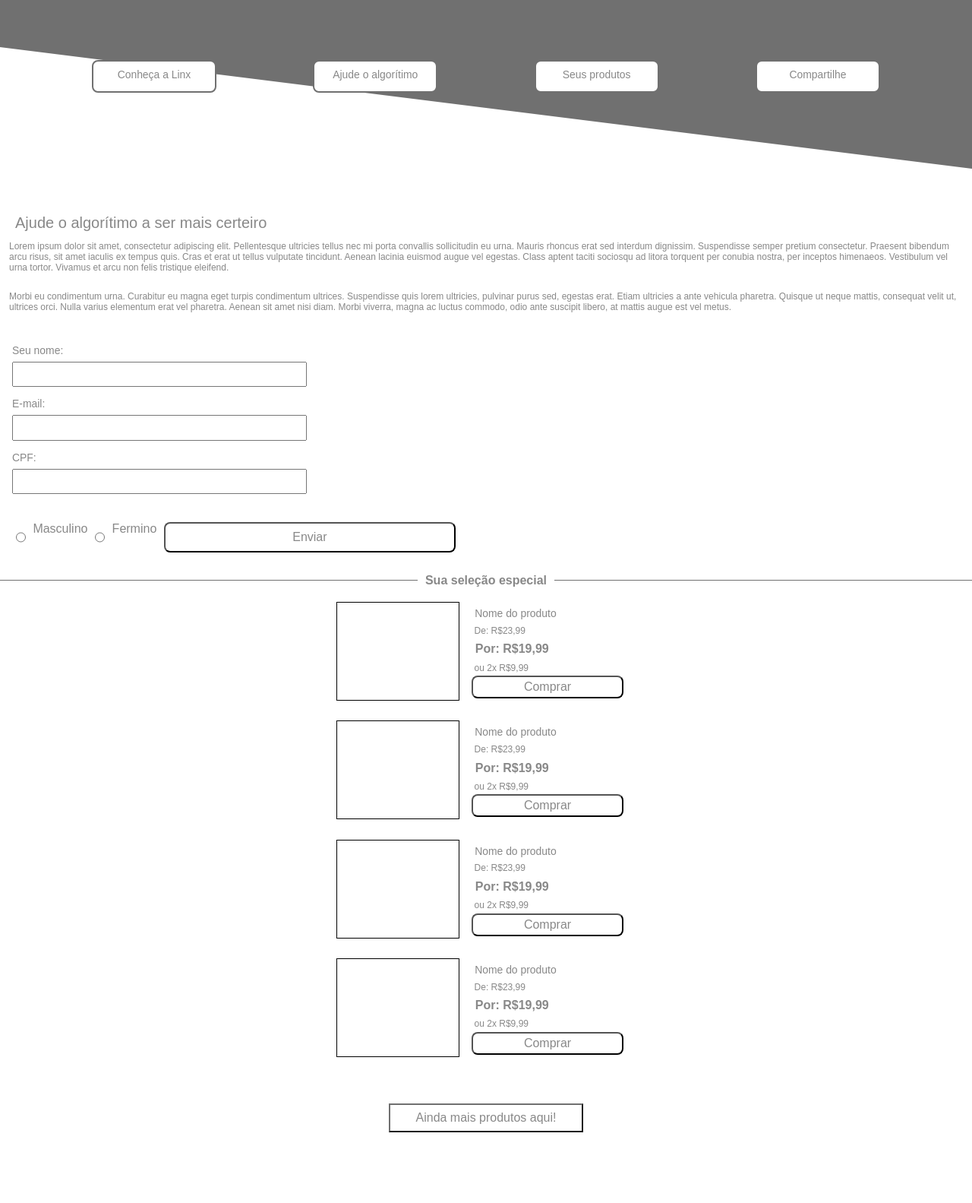
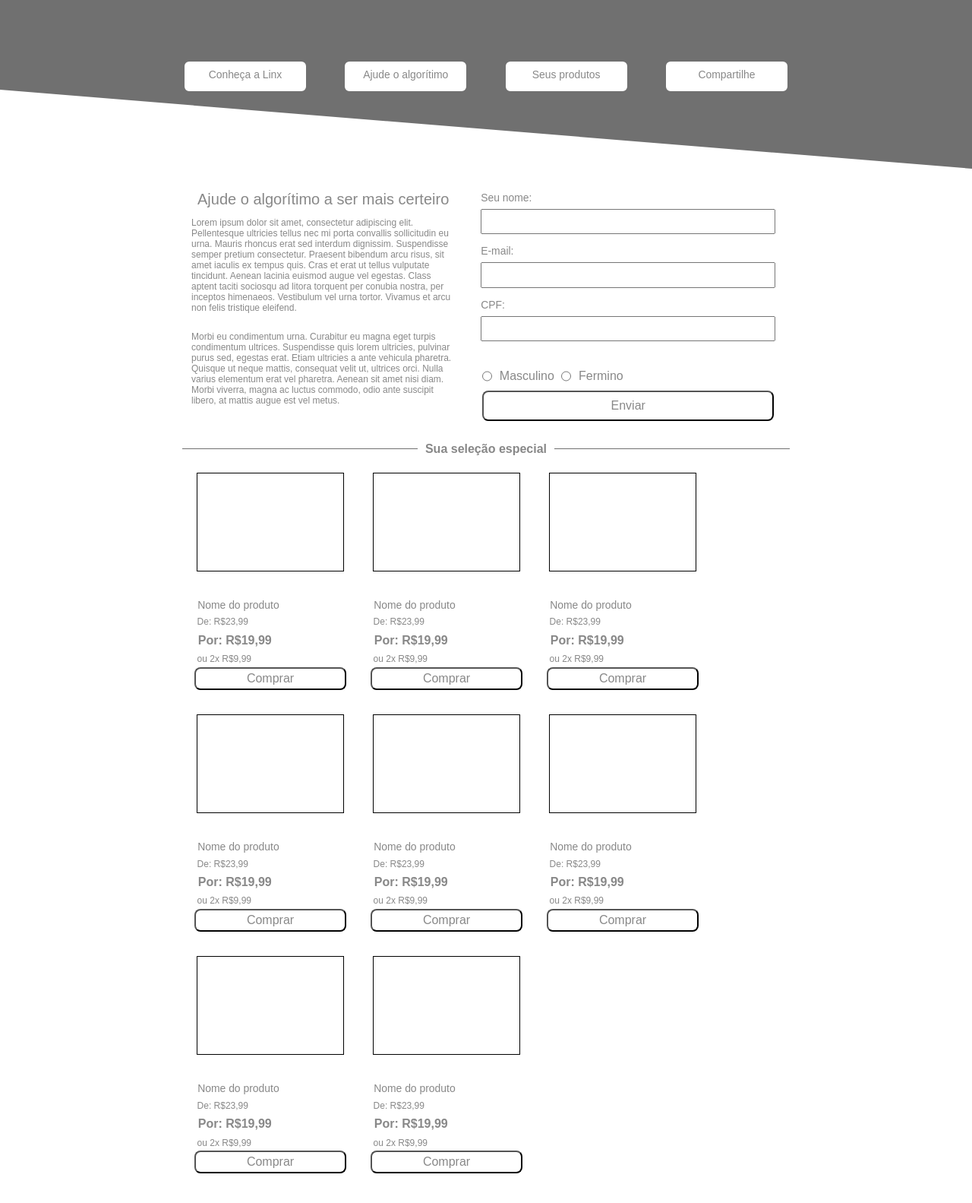
Before and after one commit to jeffersonssoares/html-and-css-challenge, a plain HTML site: page index.html in a window 1280 px wide. Shown: the part 178-1761 px from the top of the page at 76% size. Drawn offline with Linux system fonts and the light colour scheme.

Commit message:
layout desktop

```diff
--- /dev/null
+++ b/CSS/mediaqueries.css
@@ -0,0 +1,84 @@
+*{
+    margin: 0;
+    padding: 0;
+    font-family: Arial, Helvetica, sans-serif;
+    font-size: 16px;
+    text-decoration: none;
+    list-style: none;
+}
+
+@media (min-width: 36em) {
+
+    .header {
+    background-color: #707070;
+    width: 100%;
+    min-height: 25em;
+    position: relative;
+    }
+    .cut {
+    position: absolute;
+    bottom: 0;
+    left: 0;
+    border-top: 13vh solid #707070;
+    border-left: 100vw solid #FFF;
+    }
+    .header-txt {
+    font-size: 1.25em;
+    padding: 4.12em 5em 0em 4em;
+    text-align: center;
+    color: #FFF;
+    }
+    .header-txt-strong {
+    padding: .3em 5em 0em 4em;
+    color: #FFF;
+    text-align: center;
+    }
+    .header-txt2 {
+    padding: .3em 5em 0em 4em;
+    color: #FFF;
+    font-size: 0.875em;
+    text-align: center;
+    }
+    .main h1 {
+        padding: 0em 0em 0em 1em;
+    }
+    .header-nav {
+    padding: 3em 12.5em 3em 12.5em;
+    }
+
+    .body {
+    padding: 0 15em;
+    }
+    .main-form {
+    display: flex;
+    align-items: center;
+    }
+    .selecao-box {
+    display: flex;
+    flex-direction: row;
+    flex-wrap: wrap;
+    }
+    .produtos {
+    display: flex;
+    flex-direction: column;
+    }
+
+    .box-produto {
+    border: 1px solid black;
+    color: #707070;
+    padding: 4em 6em;
+    margin: 1em;
+    }
+    .form-footer {
+    display: flex;
+    flex-direction: column;
+
+    }
+    .formulario {
+    display: flex;
+    flex-direction: row;
+    flex-wrap: wrap;
+    justify-content: center;
+    }
+
+}
--- a/CSS/style.css
+++ b/CSS/style.css
@@ -88,7 +88,6 @@
 }
 
 .formulario {
-
     color: #888888;
 }
 
@@ -97,7 +96,6 @@
     display: flex;
     flex-direction: column;
     align-items: flex-start;
-
 }
 
 .form2 {
@@ -137,7 +135,6 @@ fieldset {
     border-right: none;
     display: block;
     text-align: center;
-
 }
 
 fieldset legend {
--- a/index.html
+++ b/index.html
@@ -7,6 +7,7 @@
     <meta name="viewport" content="width=device-width, initial-scale=1.0">
 
     <link rel="stylesheet" href="./CSS/style.css">
+    <link rel="stylesheet" href="./CSS/mediaqueries.css">
     <title>Document</title>
 </head>
 
@@ -28,25 +29,39 @@
         <span class="cut"></span>
     </header>
 
+    <div class="body">
+        <div class="main-form">
             <main class="main">
+                <div>
                     <h1>
                         Ajude o algorítimo a ser mais certeiro
                     </h1>
 
                     <p>
-            Lorem ipsum dolor sit amet, consectetur adipiscing elit. Pellentesque ultricies tellus nec mi porta
-            convallis sollicitudin eu urna. Mauris rhoncus erat sed interdum dignissim. Suspendisse semper pretium
-            consectetur. Praesent bibendum arcu risus, sit amet iaculis ex tempus quis. Cras et erat ut tellus
-            vulputate tincidunt. Aenean lacinia euismod augue vel egestas. Class aptent taciti sociosqu ad litora
-            torquent per conubia nostra, per inceptos himenaeos. Vestibulum vel urna tortor. Vivamus et arcu non
+                        Lorem ipsum dolor sit amet, consectetur adipiscing elit. Pellentesque ultricies tellus nec mi
+                        porta
+                        convallis sollicitudin eu urna. Mauris rhoncus erat sed interdum dignissim. Suspendisse semper
+                        pretium
+                        consectetur. Praesent bibendum arcu risus, sit amet iaculis ex tempus quis. Cras et erat ut
+                        tellus
+                        vulputate tincidunt. Aenean lacinia euismod augue vel egestas. Class aptent taciti sociosqu ad
+                        litora
+                        torquent per conubia nostra, per inceptos himenaeos. Vestibulum vel urna tortor. Vivamus et arcu
+                        non
                         felis tristique eleifend.
                     </p>
 
                     <p>
-            Morbi eu condimentum urna. Curabitur eu magna eget turpis condimentum ultrices. Suspendisse quis lorem
-            ultricies, pulvinar purus sed, egestas erat. Etiam ultricies a ante vehicula pharetra. Quisque ut neque
-            mattis, consequat velit ut, ultrices orci. Nulla varius elementum erat vel pharetra. Aenean sit amet
-            nisi diam. Morbi viverra, magna ac luctus commodo, odio ante suscipit libero, at mattis augue est vel
+                        Morbi eu condimentum urna. Curabitur eu magna eget turpis condimentum ultrices. Suspendisse quis
+                        lorem
+                        ultricies, pulvinar purus sed, egestas erat. Etiam ultricies a ante vehicula pharetra. Quisque
+                        ut
+                        neque
+                        mattis, consequat velit ut, ultrices orci. Nulla varius elementum erat vel pharetra. Aenean sit
+                        amet
+                        nisi diam. Morbi viverra, magna ac luctus commodo, odio ante suscipit libero, at mattis augue
+                        est
+                        vel
                         metus.
                     </p>
             </main>
@@ -72,12 +87,23 @@
                     <input class="btn-enviar" type="submit" value="Enviar">
                 </div>
             </form>
-
+        </div>
         <section>
             <fieldset>
                 <legend><strong>Sua seleção especial</strong></legend>
             </fieldset>
 
+            <div class="selecao-box">
+                <div class="produtos">
+                    <span class="box-produto"></span>
+                    <div class="compra">
+                        <p class="nome-produto">Nome do produto</p>
+                        <p class="de-ou">De: R$23,99</p>
+                        <p class="por"><strong>Por: R$19,99</strong></p>
+                        <p class="de-ou">ou 2x R$9,99</p>
+                        <button class="btn-comprar">Comprar</button>
+                    </div>
+                </div>
 
                 <div class="produtos">
                     <span class="box-produto"></span>
@@ -123,6 +149,39 @@
                     </div>
                 </div>
 
+                <div class="produtos">
+                    <span class="box-produto"></span>
+                    <div class="compra">
+                        <p class="nome-produto">Nome do produto</p>
+                        <p class="de-ou">De: R$23,99</p>
+                        <p class="por"><strong>Por: R$19,99</strong></p>
+                        <p class="de-ou">ou 2x R$9,99</p>
+                        <button class="btn-comprar">Comprar</button>
+                    </div>
+                </div>
+
+                <div class="produtos">
+                    <span class="box-produto"></span>
+                    <div class="compra">
+                        <p class="nome-produto">Nome do produto</p>
+                        <p class="de-ou">De: R$23,99</p>
+                        <p class="por"><strong>Por: R$19,99</strong></p>
+                        <p class="de-ou">ou 2x R$9,99</p>
+                        <button class="btn-comprar">Comprar</button>
+                    </div>
+                </div>
+
+                <div class="produtos">
+                    <span class="box-produto"></span>
+                    <div class="compra">
+                        <p class="nome-produto">Nome do produto</p>
+                        <p class="de-ou">De: R$23,99</p>
+                        <p class="por"><strong>Por: R$19,99</strong></p>
+                        <p class="de-ou">ou 2x R$9,99</p>
+                        <button class="btn-comprar">Comprar</button>
+                    </div>
+                </div>
+            </div>
             <div class="maisprodutos">
                 <button class="btn-maisprodutos">Ainda mais produtos aqui!</button>
             </div>
@@ -138,10 +197,12 @@
             </p>
 
             <form class="formulario" action="#" method="GET">
-            <div class="form">
+                <div class="form form-footer">
                     <label class="label" for="seu-nome">Nome do seu amigo:</label>
                     <input class="box-form" type="text" id="seu-nome">
+                </div>
 
+                <div class="form form-footer">
                     <label class="label" for="e-mail">E-mail dele:</label>
                     <input class="box-form" type="email" id="e-mail">
                 </div>
@@ -149,7 +210,36 @@
                     <input class="btn-enviar-agora" type="submit" value="Enviar agora">
                 </div>
             </form>
+
+            <!--
+
+                <form class="formulario" action="#" method="GET">
+                <div class="form">
+                    <label class="label" for="seu-nome">Seu nome:</label>
+                    <input class="box-form" type="text" id="seu-nome">
+
+                    <label class="label" for="e-mail">E-mail:</label>
+                    <input class="box-form" type="email" id="e-mail">
+
+                    <label class="label" for="cpf">CPF:</label>
+                    <input class="box-form" type="number" id="cpf">
+                </div>
+
+                <div class="form2">
+                    <input type="radio" name="sexo" value="M">
+                    <label for="">Masculino</label>
+                    <input type="radio" name="sexo" value="F">
+                    <label for="">Fermino</label>
+
+                    <input class="btn-enviar" type="submit" value="Enviar">
+                </div>
+            </form>
+
+-->
+
+
         </section>
+    </div>
     <footer class="footer">
         <span class="cut-footer"></span>
         <p>
```
Lines whose indentation alone changed are shown as unchanged.
